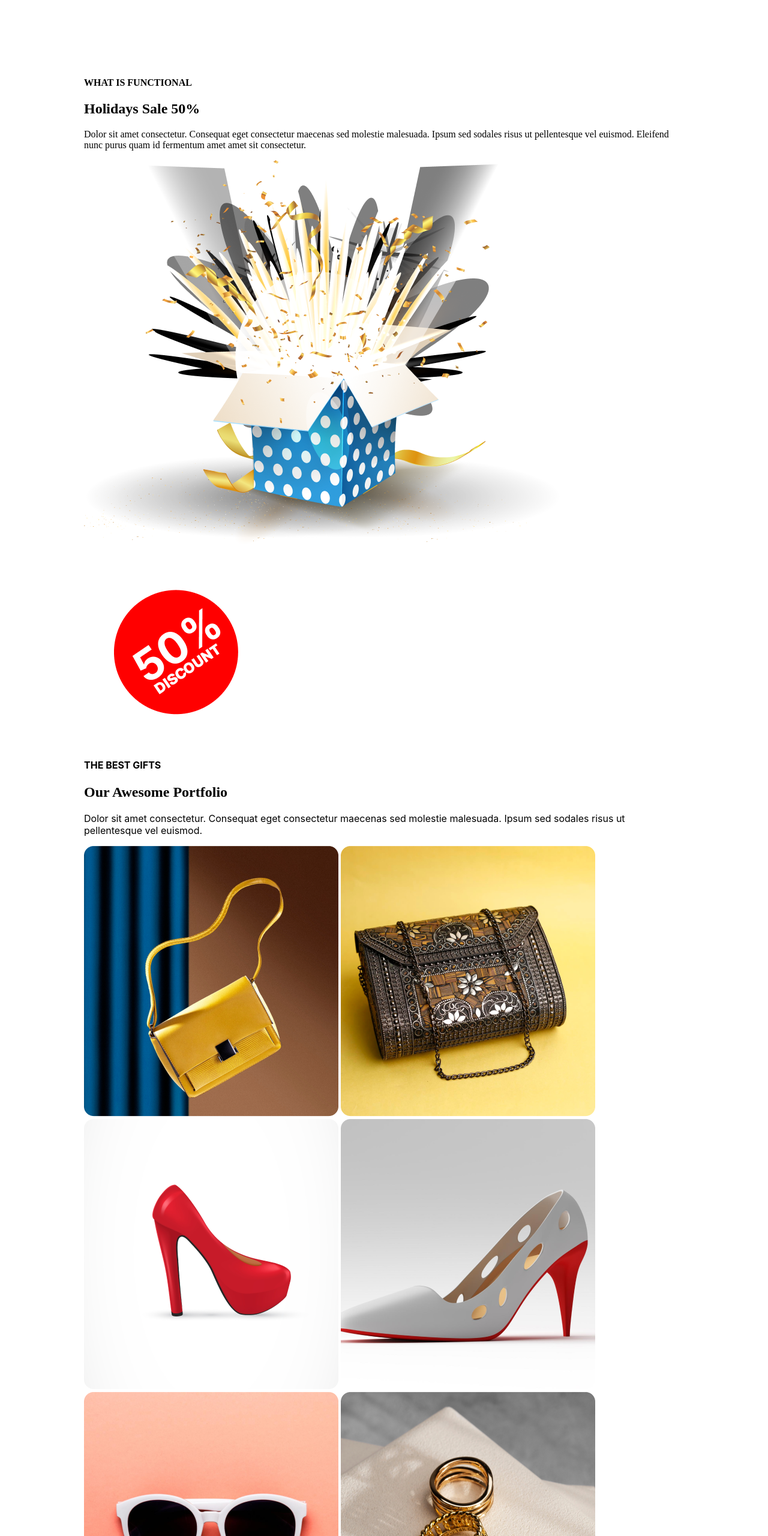
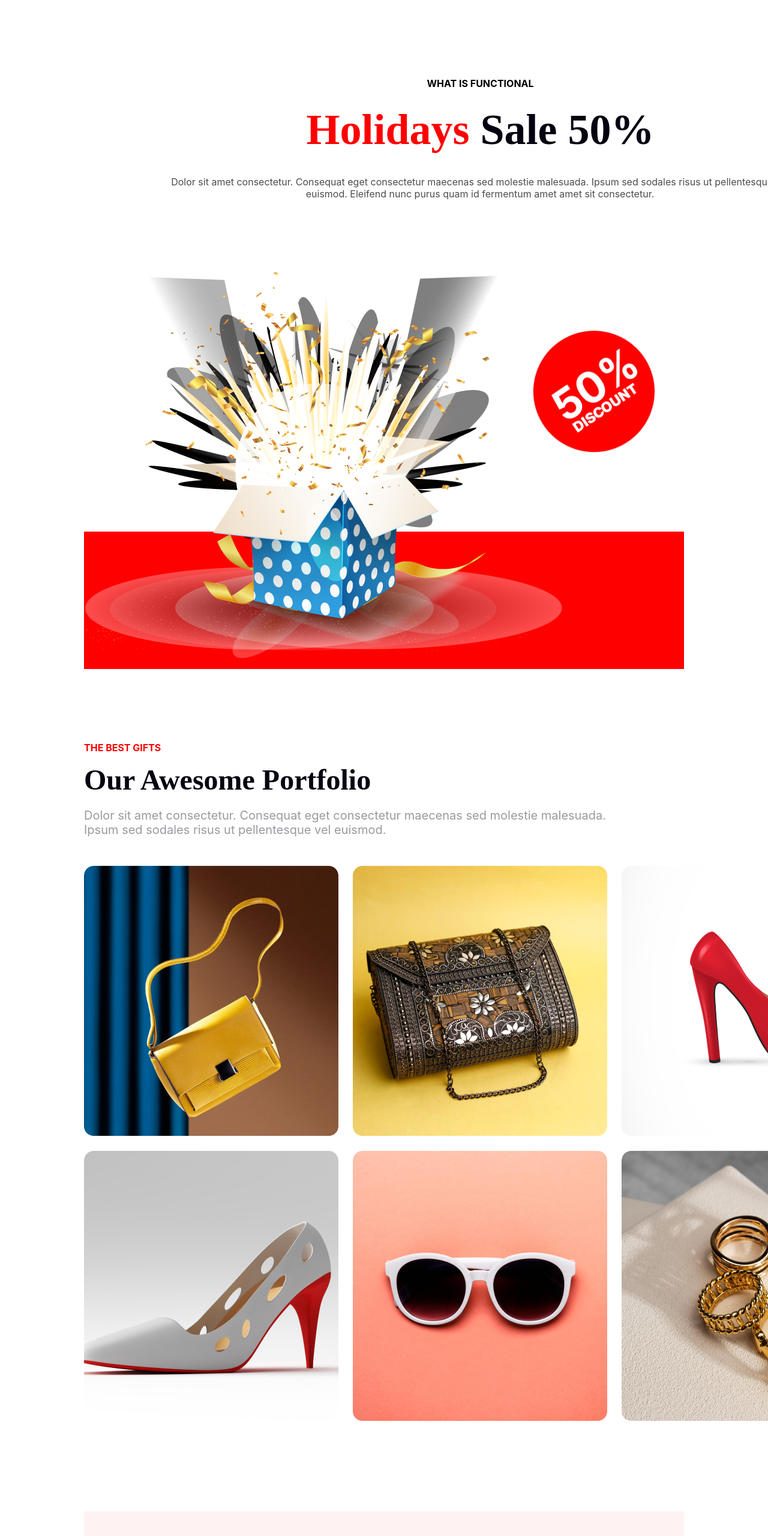
Before and after one commit to angkan589/NewYearOffer, a plain HTML site: page index.html in a window 1280 px wide. Shown: the part 3760-6320 px from the top of the page at 60% size. Drawn offline with Linux system fonts and the light colour scheme.

Commit message:
a few laft :)

```diff
--- a/Style/style.css
+++ b/Style/style.css
@@ -1,7 +1,6 @@
 body{
   max-width: 1320px;
   align-items: center;
-  /* width: 100%; */
   margin-right: 140px;
   margin-left: 140px;
 }
@@ -223,7 +222,7 @@ header{
   margin-bottom: 0px;
 }
 .offer-year p{
-  width: 276px;
+  width: 200px;
   height: 96px;
   font-size: small;
   font-weight: 20px;
@@ -237,3 +236,168 @@ header{
   margin-top: 0px;
   margin-bottom: 0px;
 }
+.main-three{
+  width: 100%;
+  height: 987px;
+}
+.main-three-text{
+  width: 1068px;
+  height: 260px;
+  padding: 0px 126px 64px 126px;
+  text-align: center;
+  align-items: center;
+}
+.main-three-head{
+  width: 677px;
+  height: 137px;
+  padding: 0px 196px 27px 196px;
+  margin: 0;
+}
+.main-three-head h4{
+  width: 263px;
+  height: 29px;
+  font-size: medium;
+  font-weight: 24px;
+  margin-bottom: 0px;
+  padding: 0px 207px 17px 207px;
+  margin: 0;
+}
+.main-three-head h1{
+  width: 677px;
+  height: 91px;
+  color: #070211;
+  font-weight: bold;
+  font-size: 72px;
+  margin: 0;
+}
+.main-three-span{
+  color: #FF0000;
+}
+.main-three-text p{
+  height: 96px;
+  width: 1068px;
+  font-size: medium;
+  font-weight: 20px;
+  opacity: .7;
+  margin: 0;
+}
+.main-three-img{
+  width: 100%;
+  height: 662px;
+  position: relative;
+  background-image: url("../images/Rectangle\ 2.png");
+  background-repeat: no-repeat;
+  background-position: bottom;
+}
+.main-three-img2{
+  position: absolute;
+  right: 0;
+  top: 50px;
+  width: 300px;
+}
+.body-four{
+  margin-top: 120px;
+  width: 1320px;
+  height: 1163px;
+  margin-bottom: 120px;
+}
+.body-four-text h4{
+  font-size: medium;
+  font-weight: 24px;
+  color: #FF0000;
+  margin: 0;
+}
+.body-four-text h1{
+  font-size: 48px;
+  font-weight: bold;
+  color: #070211;
+  margin: 16px 0px;
+}
+.body-four-text p{
+  width: 896px;
+  font-size: 20px;
+  font-weight: medium;
+  color: #070211;
+  opacity: .4;
+}
+.body-four-img{
+    display: grid;
+    grid-template-columns: repeat(3, 1fr);
+    gap: 24px;
+    width: 100%;
+    margin-top: 48px;
+}
+.body-four-img img {
+    width: 100%;
+    display: block;
+    border-radius: 16px;
+}
+.last-item{
+  width: 100%;
+  height: 616px;
+  background-color: #FF0000;
+  background-color: rgba(255, 0, 0, 0.05);
+}
+.last-item-text{
+  width: 896px;
+  height: 336px;
+  padding: 80px 212px 48px 212px;
+  align-items: center;
+}
+.last-item-text img{
+  padding: 0px 373px 40px 373px;
+}
+.last-item-text .main-text{
+  width: 896px;
+  height: 146px;
+}
+.main-text{
+  align-items: center;
+}
+.main-text h1{
+  width: 512px;
+  height: 60px;
+  margin: 0;
+  font-size: 48px;
+  font-weight: bold;
+  padding-left: 192px;
+}
+.main-text p{
+  width: 896px;
+  height: 64px;
+  margin-top: 22px;
+  font-size: 20px;
+  font-weight: normal;
+  opacity: .4;
+  text-align: center;
+}
+.subscribe{
+  padding: 0px 0px 80px 0px;
+  width: 648px;
+  position: relative;
+  margin: 0 auto;
+}
+.subscribe input{
+  width: 100%;
+  height: 72px;
+  font-size: medium;
+  font-weight: 18px;
+  border-radius: 80px;
+  padding: 0px 210px 0px 30px;
+  border: none;
+  box-sizing: border-box;
+}
+.subscribe button {
+  position: absolute;
+  right: 0;
+  top: 0;
+  width: 210px;
+  height: 72px;
+  border: none;
+  border-radius: 0px 80px 80px 0px;
+  background-color: #FF0000;
+  color: white;
+  font-size: 20px;
+  font-weight: 600;
+  cursor: pointer;
+}
--- a/index.html
+++ b/index.html
@@ -64,24 +64,30 @@
                 <img src="images/Group 96.png" alt="">
             </div>
         </section>
-        <section>
-            <h4>WHAT IS FUNCTIONAL</h4>
-            <h1>Holidays Sale 50%</h1>
-            <p>Dolor sit amet consectetur. Consequat eget consectetur maecenas sed
+        <section class="main-three">
+            <div class="main-three-text">
+                <div class="main-three-head">
+                    <h4 class="inter">WHAT IS FUNCTIONAL</h4>
+                    <h1 class="merriweather"><span class="main-three-span">Holidays</span> Sale 50%</h1>
+                </div>
+                <p class="inter">Dolor sit amet consectetur. Consequat eget consectetur maecenas sed
                     molestie malesuada. Ipsum sed sodales risus ut pellentesque vel euismod. Eleifend nunc purus quam id
                     fermentum amet amet sit consectetur.</p>
-            <div>
-                <img src="images/Group 75.png" alt="">
-                <img src="images/Group 44.png" alt="">
+            </div>
+            <div class="main-three-img">
+                <img class="main-three-img1" src="images/Group 75.png" alt="">
+                <img class="main-three-img2" src="images/Group 44.png" alt="">
             </div>
         </section>
-        <section>
+        <section class="body-four">
+            <div class="body-four-text">
                 <h4 class="inter">THE BEST GIFTS</h4>
                 <h1 class="merriweather">Our Awesome Portfolio</h1>
                 <p class="inter">Dolor sit amet consectetur. Consequat eget consectetur maecenas sed molestie malesuada.
                     Ipsum sed sodales
                     risus ut pellentesque vel euismod. </p>
-            <div>
+            </div>
+            <div class="body-four-img">
                 <img src="images/Rectangle 3.png" alt="">
                 <img src="images/Rectangle 4.png" alt="">
                 <img src="images/Rectangle 5.png" alt="">
@@ -90,14 +96,21 @@
                 <img src="images/Rectangle 8.png" alt="">
             </div>
         </section>
-        <section>
+        <section class="last-item">
+            <div class="last-item-text">
                 <img src="images/Group 61.png" alt="">
+                <div class="main-text">
                     <h1 class="merriweather">Subscribe Newsletter</h1>
-            <p class="inter">Dolor sit amet consectetur. Consequat eget consectetur maecenas sed molestie malesuada.
+                    <p class="inter">Dolor sit amet consectetur. Consequat eget consectetur maecenas sed molestie
+                        malesuada.
                         Ipsum sed sodales
                         risus ut pellentesque vel euismod. </p>
+                </div>
+            </div>
+            <div class="subscribe">
                 <input type="email" placeholder="user@gmail.com" class="subscribe-input inter">
                 <button class="inter">Subscribe</button>
+            </div>
         </section>
     </main>
     <footer class="inter">
```
Lines whose indentation alone changed are shown as unchanged.
